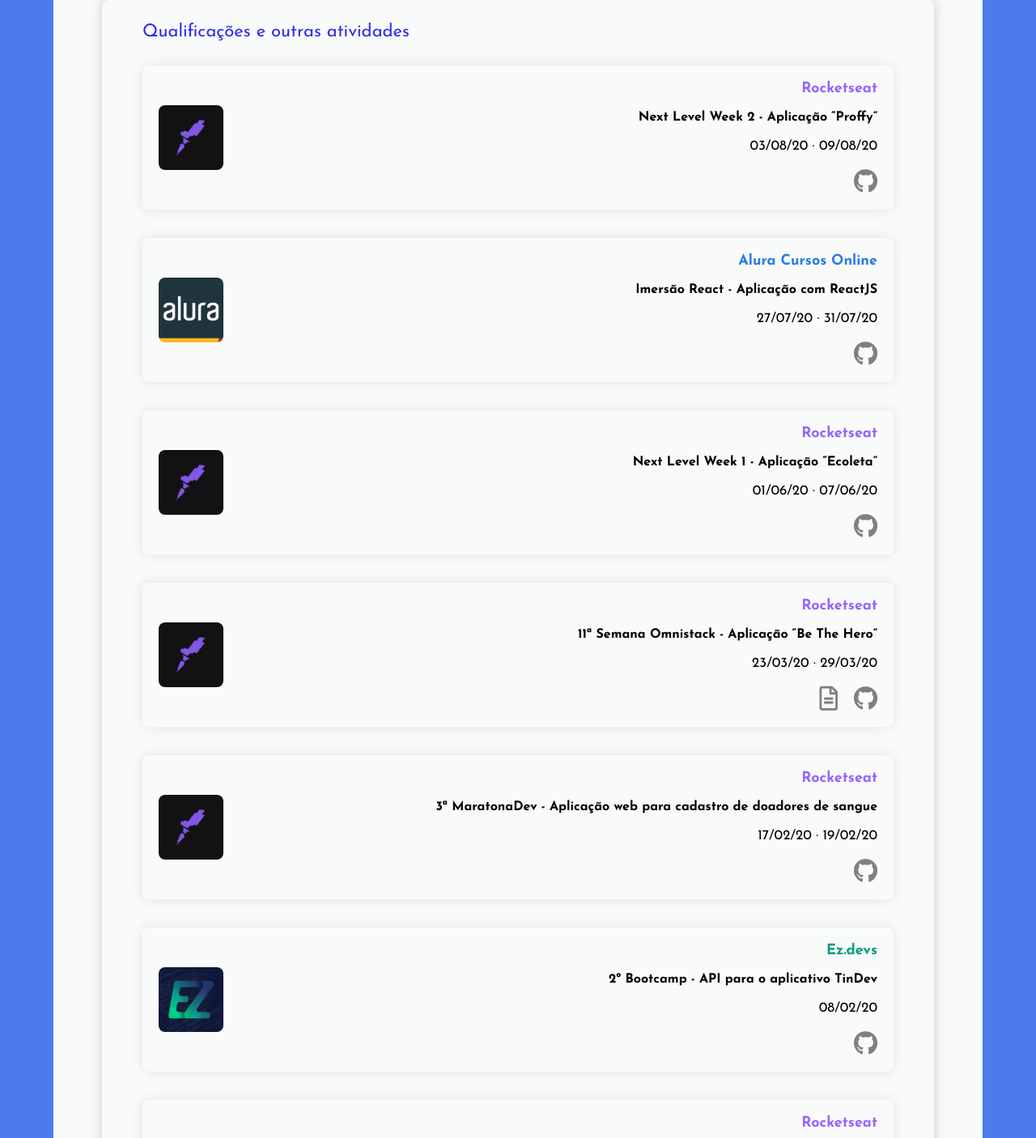
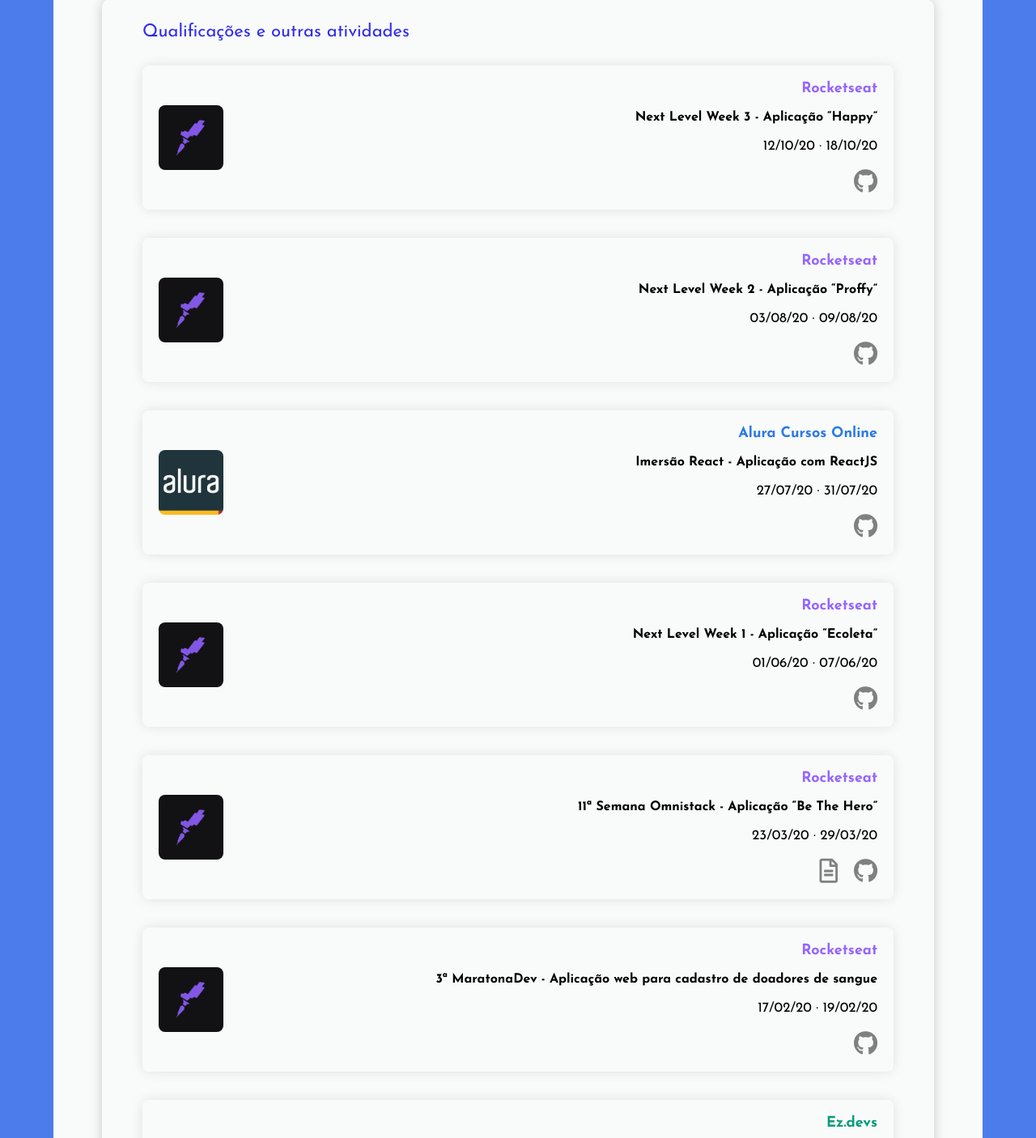
Before and after one commit to zehguilherme/curriculum, a React (Create React App) app in the folder frontend/: page / in a window 1280 px wide. Shown: the part 2440-3846 px from the top of the page at 81% size. Built offline with nearby package versions, Linux system fonts and the light colour scheme; some icons are missing.

Commit message:
Add new event and update name of another event

```diff
--- a/frontend/src/components/QualificationsOthers/index.js
+++ b/frontend/src/components/QualificationsOthers/index.js
@@ -19,6 +19,16 @@ import sixthComputingJourney from '../../assets/documents/6-jornada-informatica.
 const ContainerQualificationsOthers = () => (
   <StylesQualificationsOthers>
     <h2>Qualificações e outras atividades</h2>
+
+    <Item
+      header2Classname="rocketseat-h2"
+      logo={rocketseatLogo}
+      alt="Rocketseat"
+      name="Rocketseat"
+      eventName="Next Level Week 3 - Aplicação “Happy”"
+      date="12/10/20 · 18/10/20"
+      githubUrl="https://github.com/zehguilherme/next-level-week-3"
+    />
 
     <Item
       header2Classname="rocketseat-h2"
@@ -77,7 +87,7 @@ const ContainerQualificationsOthers = () => (
       logo={ezdevsLogo}
       alt="Ez.devs"
       name="Ez.devs"
-      eventName="2º Bootcamp - API para o aplicativo TinDev"
+      eventName="2º Bootcamp - API para o aplicativo ”TinDev”"
       date="08/02/20"
       githubUrl="https://github.com/zehguilherme/bootcamp-ezdevs-2"
     />
```
